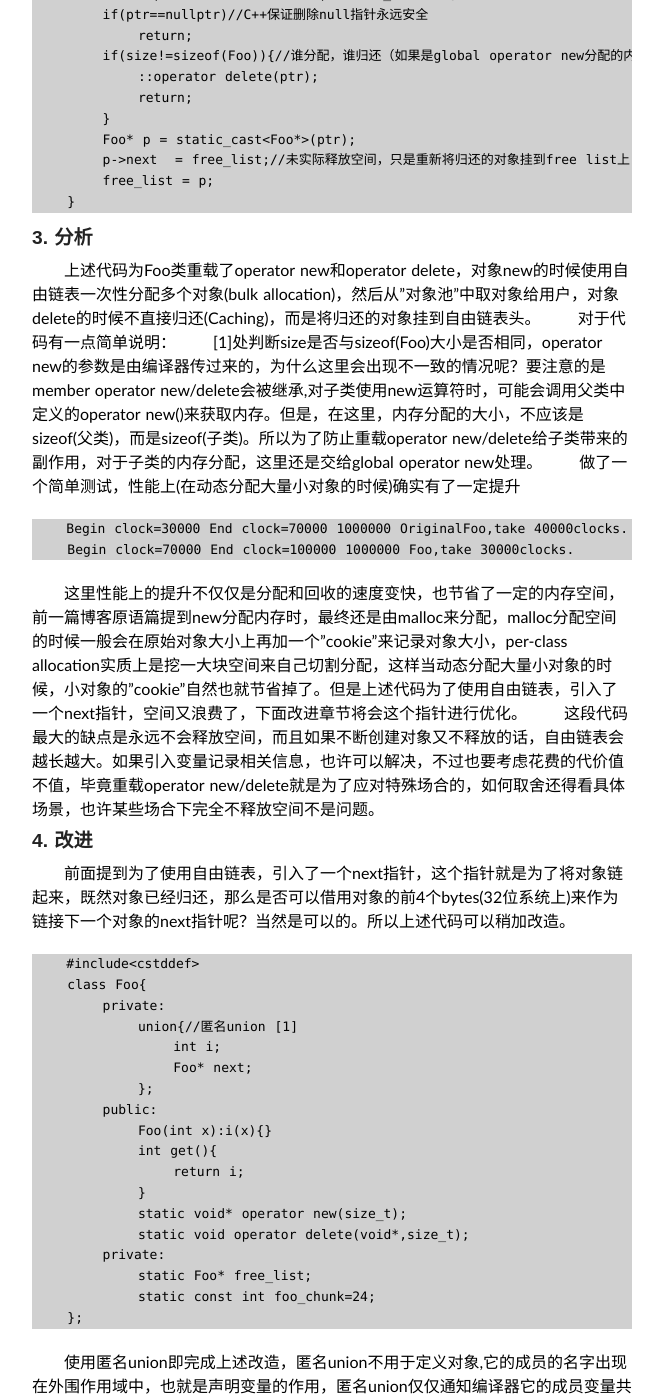
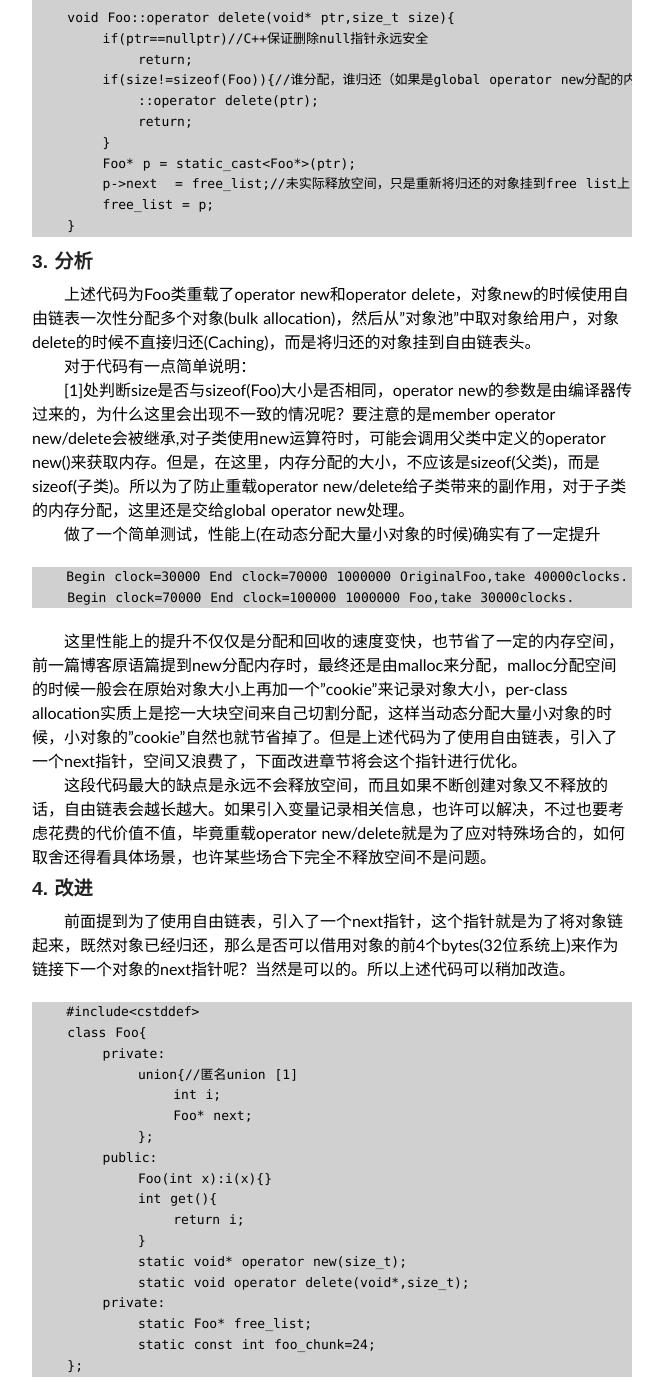
Before and after one commit to Haoson/Haoson.github.io, a Jekyll site: the page built from _posts/2014-09-13-pooled-allocation.md, in a window 1280 px wide and 1400 px high, scrolled down 1515 px. Shown: the whole window, without its empty margins (308-971 px from the left). Built offline with Jekyll 4.4.1, drawn with Linux system fonts in a browser that asks for light colours; some web fonts are replaced; comment, search, counter and statistics services are not loaded; some of the changed text lies outside the part shown.

Commit message:
fix align

```diff
--- a/_posts/2014-09-13-pooled-allocation.md
+++ b/_posts/2014-09-13-pooled-allocation.md
@@ -11,9 +11,9 @@ tags:
 {:toc}
 
 ### 1. 说明
-　　C++内存管理：自己实现内存池是C++内存管理系列第二篇,前一篇博客[原语篇](http://haoson.github.io/memory-primitives/)提到可以重载operator new和operator delete，如果class提供自己的member operator new和operator delete，便可以自己承担内存管理的责任，这也称为Per-class Allocation。
-　　那么什么时候class需要提供自己的member operator new和operator delete呢？一般来说，如果某个类有大量小型对象的分配和释放，那么通常就要进行内存控制，定制自己的operator new和operator delete，定制版的性能通常这时候都会胜过缺省版本的性能。因为编译器自带的operator new和operator delete的实现主要是用于处理各种需求，如大块内存分配，小块内存分配，大小混合型内存分配等等，而且缺省版的实现还必须接纳各种分配形态，范围从程序活动期间的少量区块动态分配到大量短命对象的持续分配和归还。所以对于某些应用程序，某些class，定制自己的operator new和operator delete有助于获得程序的性能的提升。
-　　这里主要focus在内存池这块，暂不考虑多线程问题。如果要做到线程安全，可以使用互斥量(mutex)，做法是用RAII手法封装mutex的创建、销毁、加锁、解锁这四个操作，不用手动调用lock()和unlock()函数，一切交给栈上封装互斥量的那个对象的构造和析构函数负责，这个对象的生命期正好等于临界区。C++11提供了[lock_guard](http://en.cppreference.com/w/cpp/thread/lock_guard)类就是这个作用。
+　　C++内存管理：自己实现内存池是C++内存管理系列第二篇,前一篇博客[原语篇](http://haoson.github.io/memory-primitives/)提到可以重载operator new和operator delete，如果class提供自己的member operator new和operator delete，便可以自己承担内存管理的责任，这也称为Per-class Allocation。<br>
+　　那么什么时候class需要提供自己的member operator new和operator delete呢？一般来说，如果某个类有大量小型对象的分配和释放，那么通常就要进行内存控制，定制自己的operator new和operator delete，定制版的性能通常这时候都会胜过缺省版本的性能。因为编译器自带的operator new和operator delete的实现主要是用于处理各种需求，如大块内存分配，小块内存分配，大小混合型内存分配等等，而且缺省版的实现还必须接纳各种分配形态，范围从程序活动期间的少量区块动态分配到大量短命对象的持续分配和归还。所以对于某些应用程序，某些class，定制自己的operator new和operator delete有助于获得程序的性能的提升。<br>
+　　这里主要focus在内存池这块，暂不考虑多线程问题。如果要做到线程安全，可以使用互斥量(mutex)，做法是用RAII手法封装mutex的创建、销毁、加锁、解锁这四个操作，不用手动调用lock()和unlock()函数，一切交给栈上封装互斥量的那个对象的构造和析构函数负责，这个对象的生命期正好等于临界区。C++11提供了[lock_guard](http://en.cppreference.com/w/cpp/thread/lock_guard)类就是这个作用。<br>
 
 ### 2. 代码
         #include<cstddef>
@@ -65,16 +65,16 @@ tags:
         }
 
 ### 3. 分析
-　　上述代码为Foo类重载了operator new和operator delete，对象new的时候使用自由链表一次性分配多个对象(bulk allocation)，然后从"对象池"中取对象给用户，对象delete的时候不直接归还(Caching)，而是将归还的对象挂到自由链表头。
-　　对于代码有一点简单说明：
-　　[1]处判断size是否与sizeof(Foo)大小是否相同，operator new的参数是由编译器传过来的，为什么这里会出现不一致的情况呢？要注意的是member operator new/delete会被继承,对子类使用new运算符时，可能会调用父类中定义的operator new()来获取内存。但是，在这里，内存分配的大小，不应该是sizeof(父类)，而是sizeof(子类)。所以为了防止重载operator new/delete给子类带来的副作用，对于子类的内存分配，这里还是交给global operator new处理。
+　　上述代码为Foo类重载了operator new和operator delete，对象new的时候使用自由链表一次性分配多个对象(bulk allocation)，然后从"对象池"中取对象给用户，对象delete的时候不直接归还(Caching)，而是将归还的对象挂到自由链表头。<br>
+　　对于代码有一点简单说明：<br>
+　　[1]处判断size是否与sizeof(Foo)大小是否相同，operator new的参数是由编译器传过来的，为什么这里会出现不一致的情况呢？要注意的是member operator new/delete会被继承,对子类使用new运算符时，可能会调用父类中定义的operator new()来获取内存。但是，在这里，内存分配的大小，不应该是sizeof(父类)，而是sizeof(子类)。所以为了防止重载operator new/delete给子类带来的副作用，对于子类的内存分配，这里还是交给global operator new处理。<br>
 　　做了一个简单测试，性能上(在动态分配大量小对象的时候)确实有了一定提升
 
         Begin clock=30000 End clock=70000 1000000 OriginalFoo,take 40000clocks.
         Begin clock=70000 End clock=100000 1000000 Foo,take 30000clocks.
 
-　　这里性能上的提升不仅仅是分配和回收的速度变快，也节省了一定的内存空间，前一篇博客原语篇提到new分配内存时，最终还是由malloc来分配，malloc分配空间的时候一般会在原始对象大小上再加一个"cookie"来记录对象大小，per-class allocation实质上是挖一大块空间来自己切割分配，这样当动态分配大量小对象的时候，小对象的"cookie"自然也就节省掉了。但是上述代码为了使用自由链表，引入了一个next指针，空间又浪费了，下面改进章节将会这个指针进行优化。
-　　这段代码最大的缺点是永远不会释放空间，而且如果不断创建对象又不释放的话，自由链表会越长越大。如果引入变量记录相关信息，也许可以解决，不过也要考虑花费的代价值不值，毕竟重载operator new/delete就是为了应对特殊场合的，如何取舍还得看具体场景，也许某些场合下完全不释放空间不是问题。
+　　这里性能上的提升不仅仅是分配和回收的速度变快，也节省了一定的内存空间，前一篇博客原语篇提到new分配内存时，最终还是由malloc来分配，malloc分配空间的时候一般会在原始对象大小上再加一个"cookie"来记录对象大小，per-class allocation实质上是挖一大块空间来自己切割分配，这样当动态分配大量小对象的时候，小对象的"cookie"自然也就节省掉了。但是上述代码为了使用自由链表，引入了一个next指针，空间又浪费了，下面改进章节将会这个指针进行优化。<br>
+　　这段代码最大的缺点是永远不会释放空间，而且如果不断创建对象又不释放的话，自由链表会越长越大。如果引入变量记录相关信息，也许可以解决，不过也要考虑花费的代价值不值，毕竟重载operator new/delete就是为了应对特殊场合的，如何取舍还得看具体场景，也许某些场合下完全不释放空间不是问题。<br>
 
 ### 4. 改进
 　　前面提到为了使用自由链表，引入了一个next指针，这个指针就是为了将对象链起来，既然对象已经归还，那么是否可以借用对象的前4个bytes(32位系统上)来作为链接下一个对象的next指针呢？当然是可以的。所以上述代码可以稍加改造。
@@ -98,8 +98,8 @@ tags:
                 static const int foo_chunk=24;
         };
 
-　　使用匿名union即完成上述改造，匿名union不用于定义对象,它的成员的名字出现在外围作用域中，也就是声明变量的作用，匿名union仅仅通知编译器它的成员变量共同享一个地址,而变量本身是直接引用的。通过引入匿名union，也就实现了上面说的借用对象本身的内存作为分配器的自由链表的分配指针的功能。
-　　如果有很多类都需要重载member operator new的话，那么实现逻辑同上应该是基本一致，从代码的可重用和模块化的角度来说，我们应该将内存分配的功能封装起来，这样每个类就可以重用他们而不用管到底如何实现，这也体现了单一职责原则。下面实现一个不太复杂的固定大小的内存分配器,设计思想参考MFC的CFixedAlloc。
+　　使用匿名union即完成上述改造，匿名union不用于定义对象,它的成员的名字出现在外围作用域中，也就是声明变量的作用，匿名union仅仅通知编译器它的成员变量共同享一个地址,而变量本身是直接引用的。通过引入匿名union，也就实现了上面说的借用对象本身的内存作为分配器的自由链表的分配指针的功能。<br>
+　　如果有很多类都需要重载member operator new的话，那么实现逻辑同上应该是基本一致，从代码的可重用和模块化的角度来说，我们应该将内存分配的功能封装起来，这样每个类就可以重用他们而不用管到底如何实现，这也体现了单一职责原则。下面实现一个不太复杂的固定大小的内存分配器,设计思想参考MFC的CFixedAlloc。<br>
 
 ### 5. 固定大小的内存分配器
 
@@ -201,9 +201,9 @@ tags:
             return p;
         }
 
-　　FixedAlloc类对外提供接口，FixedAlloc类需要的内存从MemoryPool类拿，MemoryPool类通过create函数申请一大块，FixedAlloc类拿到这一大块之后进行切割，形成一个自由链表，然后从这个自由链表中分配一块给用户。
-　　fixed_alloc.h文件中有一处简单说明下，就是标注了[1]的地方。这个union对象的存在就是前面提到的，为了借用对象本身的内存来作为指向下一个小区块的指针，从而形成自由链表来进行内存管理。因为对象归还后，对象内是什么已经不重要了，所以我们直接覆盖对象数据，强制转型为Obj类型的指针指向这个区块。
-　　做这么多主要还是为了把内存分配的功能封装起来，通过以上，这部分工作基本完成。那么怎么使用这个分配器呢？拿之前的Foo类继续做改造。
+　　FixedAlloc类对外提供接口，FixedAlloc类需要的内存从MemoryPool类拿，MemoryPool类通过create函数申请一大块，FixedAlloc类拿到这一大块之后进行切割，形成一个自由链表，然后从这个自由链表中分配一块给用户。<br>
+　　fixed_alloc.h文件中有一处简单说明下，就是标注了[1]的地方。这个union对象的存在就是前面提到的，为了借用对象本身的内存来作为指向下一个小区块的指针，从而形成自由链表来进行内存管理。因为对象归还后，对象内是什么已经不重要了，所以我们直接覆盖对象数据，强制转型为Obj类型的指针指向这个区块。<br>
+　　做这么多主要还是为了把内存分配的功能封装起来，通过以上，这部分工作基本完成。那么怎么使用这个分配器呢？拿之前的Foo类继续做改造。<br>
 
         //advanced_foo.h
         #include"fixed_alloc.h"
@@ -238,8 +238,7 @@ tags:
             return alloc.deallocate(p);
         }
 
-　　哇，果然设计上干净了跟多。具体的类只需要关心自己的要做什么就行了，内存管理的事已经交由alloc来做了。
-
+　　哇，果然设计上干净了跟多。具体的类只需要关心自己的要做什么就行了，内存管理的事已经交由alloc来做了。<br>
 　　做了一个简单测试，结果如下：
 
         ==4814== Memcheck, a memory error detector
```
Also changed, not shown: _posts/2014-09-08-memory-primitives.md (+14 -13 lines).
